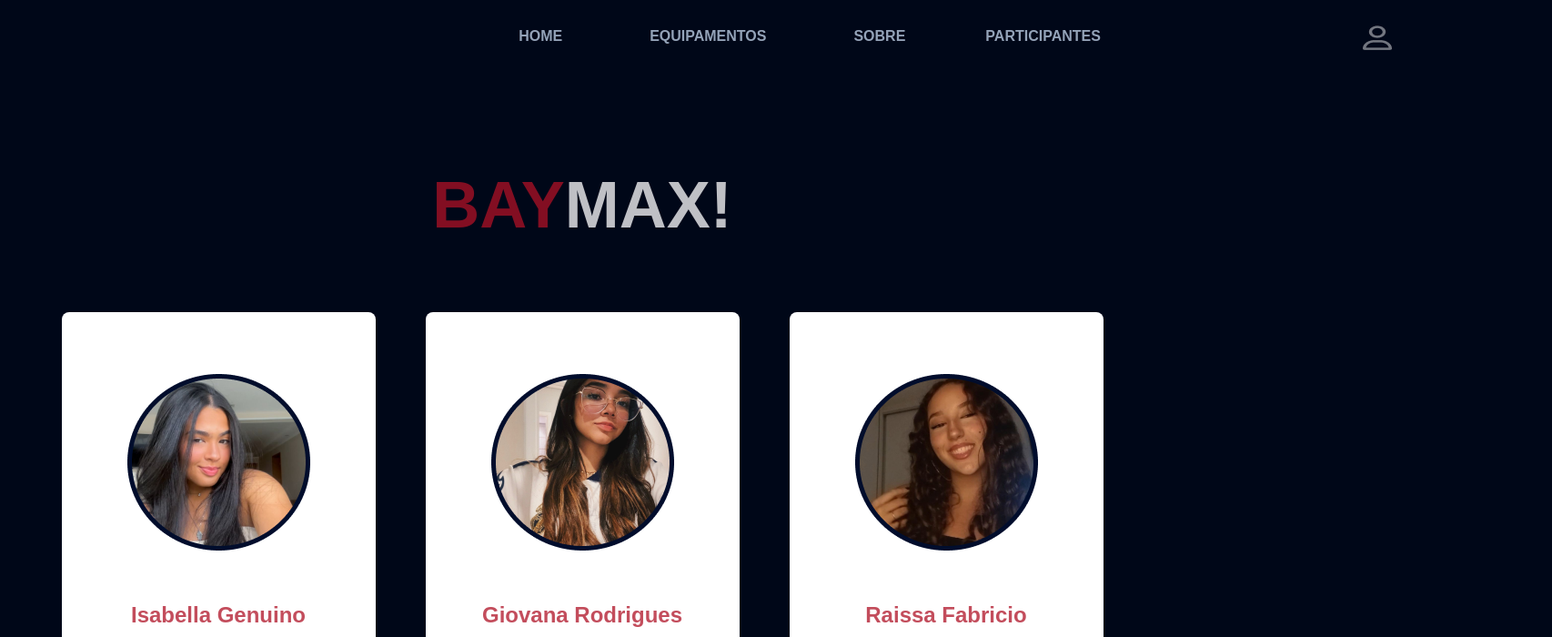
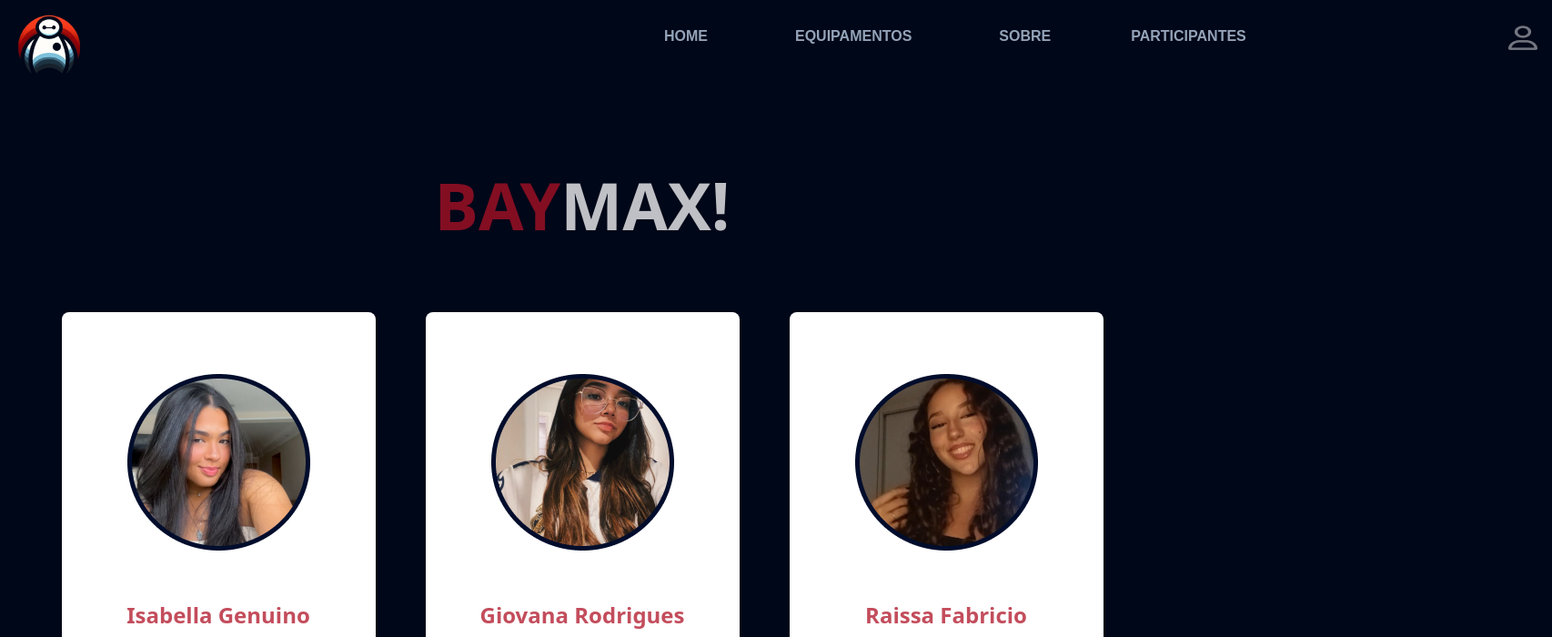
Before and after one commit to limaraissa/tcc, a React (Vite) app: page /participantes in a window 1280 px wide. Shown: the top 700 px of the page at 91% size, 1706 px wide, since content can reach past the window. Built offline with nearby package versions, Linux system fonts and the light colour scheme.

Commit message:
5 commit

```diff
--- a/src/pages/participantes.jsx
+++ b/src/pages/participantes.jsx
@@ -5,7 +5,6 @@ import Header from '../componentes/heather'
 
 export default function participantes() {
   return(
-    <body className="bg-fundo font-poppins min-h-screen flex flex-col justify-center items-center">
 
 
       <main>
@@ -65,7 +64,7 @@ export default function participantes() {
           </section>
         </div>
       </main>
-      </body>
+
 
 
   )
```
